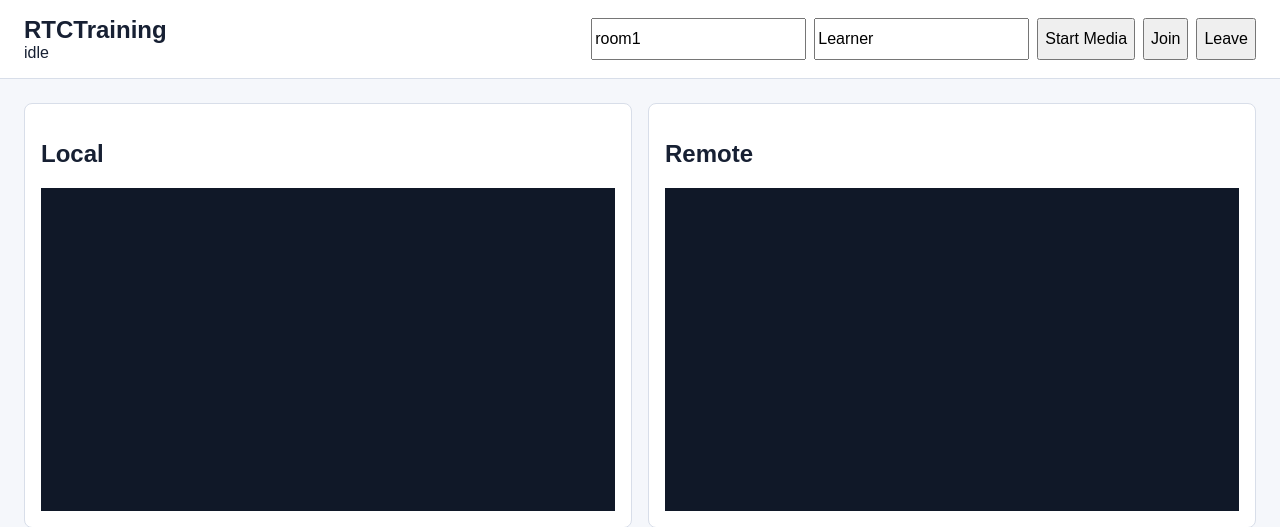
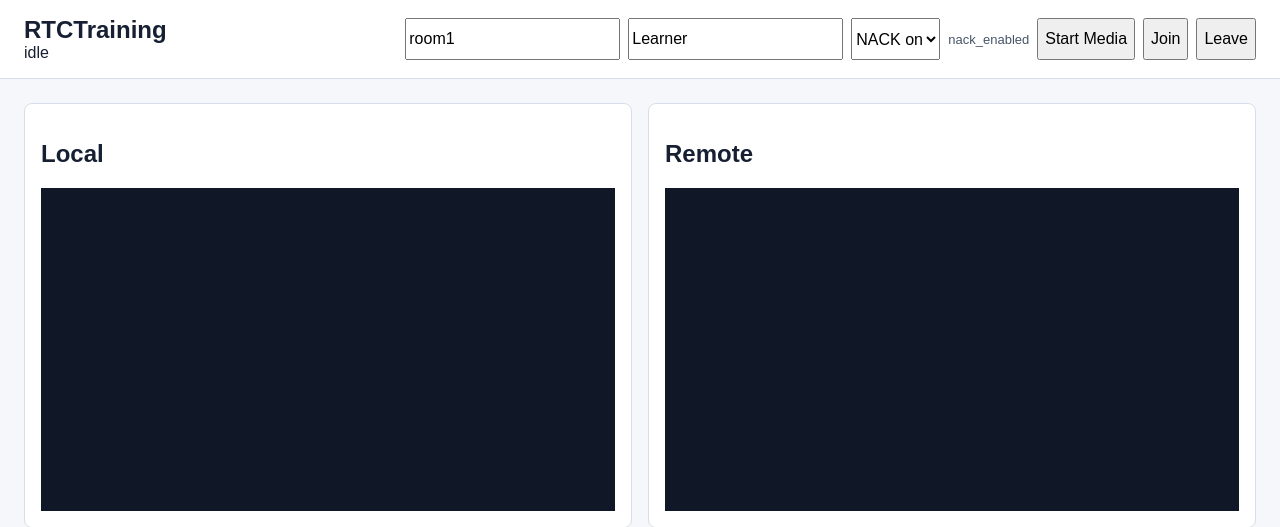
Before and after one commit to kaysono0/RTCTraining, a Python web app: template templates/webrtc/chat_real.html in a window 1280 px wide. Shown: the top 527 px of the page. Run offline with Jinja, Linux system fonts and the light colour scheme; the template is opened without the code that fills it, so the values that code supplies are empty.

Commit message:
Add NACK mode controls

```diff
--- a/src/webrtc/stats_handlers.py
+++ b/src/webrtc/stats_handlers.py
@@ -37,6 +37,8 @@ CSV_FIELDS = [
     "frames_encoded",
     "frames_decoded",
     "frames_dropped",
+    "nack_enabled",
+    "nack_mode",
     "nack_count",
     "pli_count",
     "fir_count",
@@ -155,6 +157,8 @@ class StatsHandlers:
                     "frames_encoded": metrics.get("frames_encoded", ""),
                     "frames_decoded": metrics.get("frames_decoded", ""),
                     "frames_dropped": metrics.get("frames_dropped", ""),
+                    "nack_enabled": metrics.get("nack_enabled", ""),
+                    "nack_mode": metrics.get("nack_mode", ""),
                     "nack_count": metrics.get("nack_count", ""),
                     "pli_count": metrics.get("pli_count", ""),
                     "fir_count": metrics.get("fir_count", ""),
--- a/src/webrtc/ui_handlers.py
+++ b/src/webrtc/ui_handlers.py
@@ -12,4 +12,7 @@ class UIHandlers:
         self.static_dir = PROJECT_ROOT / "static" / "webrtc"
 
     async def index(self, request):
-        return web.FileResponse(self.template_path)
+        return web.FileResponse(
+            self.template_path,
+            headers={"Cache-Control": "no-store"},
+        )
--- a/static/dashboard/dashboard.js
+++ b/static/dashboard/dashboard.js
@@ -190,6 +190,7 @@
       ["Frames", `${formatMetric(metric(latest, "frames_sent"), "")} sent / ${formatMetric(metric(latest, "frames_received"), "")} recv`],
       ["Dropped", formatMetric(metric(latest, "frames_dropped"), "")],
       ["Codec", formatMetric(metric(latest, "codec"), "")],
+      ["NACK Mode", formatMetric(metric(latest, "nack_mode"), "")],
       ["Recovery", `NACK ${formatMetric(metric(latest, "nack_count"), "")} / PLI ${formatMetric(metric(latest, "pli_count"), "")} / FIR ${formatMetric(metric(latest, "fir_count"), "")}`],
       ["Missing Fields", missing.length ? missing.join(", ") : "none"]
     ];
--- a/static/webrtc/chat_real.css
+++ b/static/webrtc/chat_real.css
@@ -34,8 +34,17 @@ body {
 }
 
 .room-controls input,
+.room-controls select,
 .room-controls button {
   font: inherit;
+  min-height: 36px;
+}
+
+#nackModeState {
+  align-items: center;
+  color: #475569;
+  display: inline-flex;
+  font-size: 13px;
   min-height: 36px;
 }
 
--- a/static/webrtc/chat_real_bootstrap.js
+++ b/static/webrtc/chat_real_bootstrap.js
@@ -1,15 +1,37 @@
 function bootstrapRTCTraining() {
   const shared = window.RTCTrainingShared;
   const session = window.RTCTrainingSession;
+  const nack = window.RTCTrainingNack;
 
-  document.getElementById("startMediaButton").addEventListener("click", () => {
+  function addClickListener(id, callback) {
+    const element = document.getElementById(id);
+    if (element) {
+      element.addEventListener("click", callback);
+    }
+  }
+
+  if (nack) {
+    nack.renderNackMode();
+    const nackModeSelect = document.getElementById("nackModeSelect");
+    if (nackModeSelect) {
+      nackModeSelect.addEventListener("change", (event) => {
+        nack.setNackMode(event.target.value);
+        shared.addTimelineEvent("nack_mode_changed", {
+          category: "media",
+          summary: shared.state.nackMode
+        });
+      });
+    }
+  }
+
+  addClickListener("startMediaButton", () => {
     session.startMedia().catch((error) => {
       shared.setConnectionState("failed");
       shared.addTimelineEvent("media_error", { category: "error", summary: error.message });
     });
   });
 
-  document.getElementById("joinRoomButton").addEventListener("click", () => {
+  addClickListener("joinRoomButton", () => {
     const roomId = document.getElementById("roomIdInput").value;
     const displayName = document.getElementById("displayNameInput").value;
     session.joinRoom(roomId, displayName).catch((error) => {
@@ -18,7 +40,7 @@ function bootstrapRTCTraining() {
     });
   });
 
-  document.getElementById("leaveRoomButton").addEventListener("click", () => {
+  addClickListener("leaveRoomButton", () => {
     session.leaveRoom().catch((error) => {
       shared.addTimelineEvent("leave_room_failed", { category: "error", summary: error.message });
     });
@@ -60,6 +82,15 @@ function bootstrapRTCTraining() {
     getStatsUploadedCount() {
       return shared.state.statsUploadedCount;
     },
+    getNackMode() {
+      return shared.state.nackMode;
+    },
+    setNackMode(mode) {
+      return nack.setNackMode(mode);
+    },
+    mungeNackSdp(sdp) {
+      return nack.mungeSdp(sdp);
+    },
     getLatestStats() {
       return shared.state.latestStats;
     },
--- /dev/null
+++ b/static/webrtc/chat_real_nack.js
@@ -0,0 +1,55 @@
+(function () {
+  const shared = window.RTCTrainingShared;
+
+  function setNackMode(mode) {
+    shared.state.nackMode = mode === "disabled" ? "disabled" : "enabled";
+    renderNackMode();
+    return shared.state.nackMode;
+  }
+
+  function renderNackMode() {
+    const select = document.getElementById("nackModeSelect");
+    const label = document.getElementById("nackModeState");
+    if (select && select.value !== shared.state.nackMode) {
+      select.value = shared.state.nackMode;
+    }
+    if (label) {
+      label.textContent = shared.state.nackMode === "enabled"
+        ? "nack_enabled"
+        : "nack_disabled";
+    }
+  }
+
+  function mungeSdp(sdp) {
+    if (shared.state.nackMode !== "disabled" || !sdp) {
+      return sdp;
+    }
+    let inVideoSection = false;
+    return sdp.split(/\r?\n/).filter((line) => {
+      if (line.startsWith("m=")) {
+        inVideoSection = line.startsWith("m=video");
+      }
+      if (!inVideoSection) {
+        return true;
+      }
+      return !/^a=rtcp-fb:\S+ nack(?:\s|$)/.test(line);
+    }).join("\r\n");
+  }
+
+  function prepareLocalDescription(description) {
+    if (!description || shared.state.nackMode !== "disabled") {
+      return description;
+    }
+    return new RTCSessionDescription({
+      type: description.type,
+      sdp: mungeSdp(description.sdp)
+    });
+  }
+
+  window.RTCTrainingNack = {
+    setNackMode,
+    renderNackMode,
+    mungeSdp,
+    prepareLocalDescription
+  };
+})();
--- a/static/webrtc/chat_real_session.js
+++ b/static/webrtc/chat_real_session.js
@@ -287,7 +287,10 @@
   async function createOffer(remotePeerId) {
     const peerConnection = ensurePeerConnection(remotePeerId);
     const offer = await peerConnection.createOffer();
-    await peerConnection.setLocalDescription(offer);
+    const localOffer = window.RTCTrainingNack
+      ? window.RTCTrainingNack.prepareLocalDescription(offer)
+      : offer;
+    await peerConnection.setLocalDescription(localOffer);
     await sendSignal(remotePeerId, "offer", peerConnection.localDescription.toJSON());
     const offerSummary = summarizeSessionDescription(peerConnection.localDescription);
     shared.addTimelineEvent("sent_offer", {
@@ -319,7 +322,10 @@
     });
 
     const answer = await peerConnection.createAnswer();
-    await peerConnection.setLocalDescription(answer);
+    const localAnswer = window.RTCTrainingNack
+      ? window.RTCTrainingNack.prepareLocalDescription(answer)
+      : answer;
+    await peerConnection.setLocalDescription(localAnswer);
     await sendSignal(remotePeerId, "answer", peerConnection.localDescription.toJSON());
     const answerSummary = summarizeSessionDescription(peerConnection.localDescription);
     shared.addTimelineEvent("sent_answer", {
--- a/static/webrtc/chat_real_shared.js
+++ b/static/webrtc/chat_real_shared.js
@@ -15,7 +15,8 @@
     timeline: [],
     localStream: null,
     pollingTimer: null,
-    localDisplayName: "Learner"
+    localDisplayName: "Learner",
+    nackMode: "enabled"
   };
 
   function setConnectionState(nextState) {
--- a/static/webrtc/chat_real_stats.js
+++ b/static/webrtc/chat_real_stats.js
@@ -63,6 +63,8 @@
       jitter_buffer_emitted_count: 0,
       jitter_buffer_target_delay_ms: null,
       quality_limitation_reason: null,
+      nack_enabled: shared.state.nackMode === "enabled",
+      nack_mode: shared.state.nackMode,
       nack_count: 0,
       pli_count: 0,
       fir_count: 0
--- a/templates/dashboard/index.html
+++ b/templates/dashboard/index.html
@@ -58,7 +58,7 @@
         </article>
       </section>
     </main>
-    <script src="/static/dashboard/dashboard.js?v=20260507-mesh-topology-cache-bust"></script>
+    <script src="/static/dashboard/dashboard.js?v=20260507-mesh-topology-nack-mode-cache-bust"></script>
     <script>
       (function () {
         window.__RTCTrainingDashboardInlineBootstrap = true;
--- a/templates/webrtc/chat_real.html
+++ b/templates/webrtc/chat_real.html
@@ -16,6 +16,11 @@
         <div class="room-controls">
           <input id="roomIdInput" value="room1" aria-label="Room ID">
           <input id="displayNameInput" value="Learner" aria-label="Display name">
+          <select id="nackModeSelect" aria-label="NACK mode">
+            <option value="enabled" selected>NACK on</option>
+            <option value="disabled">NACK off</option>
+          </select>
+          <span id="nackModeState">nack_enabled</span>
           <button id="startMediaButton" type="button">Start Media</button>
           <button id="joinRoomButton" type="button">Join</button>
           <button id="leaveRoomButton" type="button">Leave</button>
@@ -36,10 +41,11 @@
         <ol id="timeline"></ol>
       </section>
     </main>
-    <script src="/static/webrtc/chat_real_shared.js"></script>
-    <script src="/static/webrtc/chat_real_session.js"></script>
-    <script src="/static/webrtc/chat_real_stats.js"></script>
-    <script src="/static/webrtc/chat_real_bootstrap.js"></script>
+    <script src="/static/webrtc/chat_real_shared.js?v=20260507-nack-mode"></script>
+    <script src="/static/webrtc/chat_real_nack.js?v=20260507-nack-mode"></script>
+    <script src="/static/webrtc/chat_real_session.js?v=20260507-nack-mode"></script>
+    <script src="/static/webrtc/chat_real_stats.js?v=20260507-nack-mode"></script>
+    <script src="/static/webrtc/chat_real_bootstrap.js?v=20260507-nack-mode"></script>
     <script>
       window.__RTCTrainingTestHooks = window.__RTCTrainingTestHooks || {};
     </script>
```
Also changed, not shown: tests/test_playwright_e2e.py (+95 -0 lines), tests/test_stats_handlers.py (+5 -1 lines), tests/test_ui_routes.py (+29 -3 lines).
